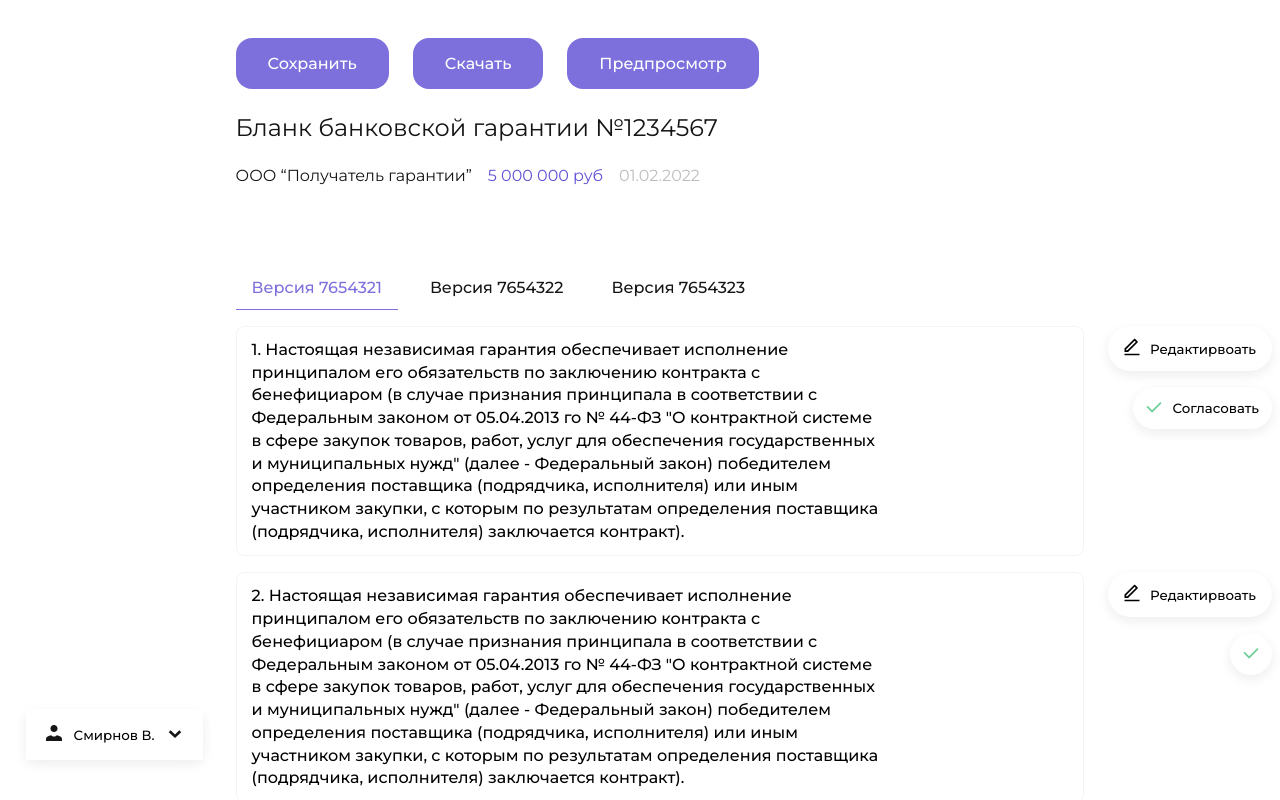
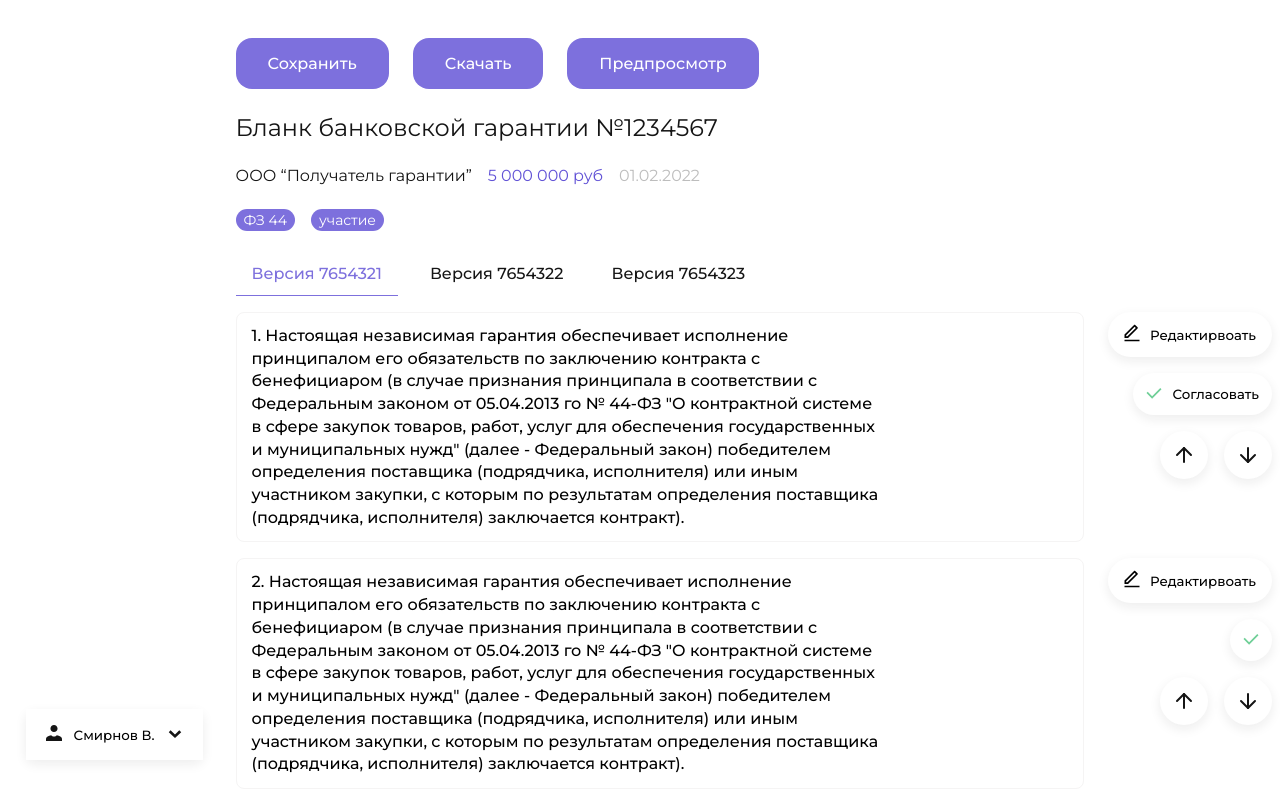
Before and after one commit to realNimur/mail_editor, a React (Create React App) app: page / in a window 1280 px wide. Shown: the top 800 px of the page. Built offline with nearby package versions, Linux system fonts and the light colour scheme.

Commit message:
add order buttons

```diff
--- a/package.json
+++ b/package.json
@@ -1,6 +1,7 @@
 {
   "name": "mail_editor",
   "version": "0.1.0",
+  "homepage": "https://realNimur.github.io/mail_editor",
   "private": true,
   "dependencies": {
     "react": "^18.2.0",
@@ -12,7 +13,9 @@
   "scripts": {
     "start": "react-scripts start",
     "build": "react-scripts build",
-    "eject": "react-scripts eject"
+    "eject": "react-scripts eject",
+    "predeploy": "npm run build",
+    "deploy": "gh-pages -d build"
   },
   "browserslist": {
     "production": [
@@ -27,6 +30,7 @@
     ]
   },
   "devDependencies": {
+    "gh-pages": "^4.0.0",
     "prettier": "2.7.1"
   }
 }
--- a/src/App.js
+++ b/src/App.js
@@ -29,6 +29,38 @@ function App() {
     alert(JSON.stringify(sectionList));
   };
 
+  const upInOrder = (id) => {
+    const from = sectionList.findIndex((item) => item.id === id);
+    const to = from + 1;
+    if (to === sectionList.length) return;
+    const array = [...sectionList];
+    const target = array[from];
+
+    for (let k = from; k !== to; k += 1) {
+      array[k] = array[k + 1];
+    }
+
+    array[to] = target;
+
+    setSectionList(array);
+  };
+
+  const downInOrder = (id) => {
+    const from = sectionList.findIndex((item) => item.id === id);
+    const to = from - 1;
+    if (from === 0) return;
+    const array = [...sectionList];
+    const target = array[from];
+
+    for (let k = from; k !== to; k += -1) {
+      array[k] = array[k - 1];
+    }
+
+    array[to] = target;
+
+    setSectionList(array);
+  };
+
   return (
     <div className="app">
       <NavigationButton />
@@ -37,7 +69,12 @@ function App() {
           <Header sendData={sendData} />
           <Tabs />
         </div>
-        <Section sectionList={sectionList} setSectionList={setSectionList} />
+        <Section
+          sectionList={sectionList}
+          setSectionList={setSectionList}
+          upInOrder={upInOrder}
+          downInOrder={downInOrder}
+        />
       </div>
     </div>
   );
--- a/src/App.scss
+++ b/src/App.scss
@@ -45,10 +45,13 @@
 
       .categories {
         margin-bottom: 5px;
+        display: flex;
 
         .category {
           margin-right: 16px;
           color: #ffff;
+          padding: 2px 8px;
+          background-color: #7d70dd;
           font-size: 14px;
           border-radius: 100px;
 
@@ -93,7 +96,7 @@
 
 .ql-container.ql-snow {
   height: 100% !important;
-  min-height: 110px !important;
+  min-height: 180px !important;
   border-bottom-left-radius: 8px !important;
   border-bottom-right-radius: 8px !important;
 }
--- a/src/components/ApproveButton/index.jsx
+++ b/src/components/ApproveButton/index.jsx
@@ -1,12 +1,13 @@
 import React from "react";
 import styles from "./styles.module.scss";
 
-const ApproveButton = ({ isApprove, setApprove }) => {
+const ApproveButton = ({ isApprove, setApprove, ...props }) => {
   return (
     <button
       type={"button"}
       className={styles.approve_button}
       onClick={() => setApprove(true)}
+      {...props}
     >
       <span>
         <svg
--- /dev/null
+++ b/src/components/OrderButtons/OrderButtons.jsx
@@ -0,0 +1,67 @@
+import React from "react";
+import styles from "./styles.module.scss";
+
+const OrderButtons = ({ id, upInOrder, downInOrder }) => {
+  return (
+    <div className={styles.wrapper}>
+      <button
+        type={"button"}
+        className={styles.button}
+        onClick={() => downInOrder(id)}
+      >
+        <svg
+          width="24"
+          height="24"
+          viewBox="0 0 24 24"
+          fill="none"
+          xmlns="http://www.w3.org/2000/svg"
+        >
+          <path
+            d="M12 19V5"
+            stroke="#151515"
+            strokeWidth="2"
+            strokeLinecap="round"
+            strokeLinejoin="round"
+          />
+          <path
+            d="M5 12L12 5L19 12"
+            stroke="#151515"
+            strokeWidth="2"
+            strokeLinecap="round"
+            strokeLinejoin="round"
+          />
+        </svg>
+      </button>
+      <button
+        type={"button"}
+        className={styles.button}
+        onClick={() => upInOrder(id)}
+      >
+        <svg
+          width="24"
+          height="24"
+          viewBox="0 0 24 24"
+          fill="none"
+          xmlns="http://www.w3.org/2000/svg"
+        >
+          <path
+            d="M12 5L12 19"
+            stroke="#151515"
+            strokeWidth="2"
+            strokeLinecap="round"
+            strokeLinejoin="round"
+          />
+          <path
+            d="M19 12L12 19L5 12"
+            stroke="#151515"
+            strokeWidth="2"
+            strokeLinecap="round"
+            strokeLinejoin="round"
+          />
+        </svg>
+      </button>
+    </div>
+  );
+};
+
+export default OrderButtons;
--- /dev/null
+++ b/src/components/OrderButtons/styles.module.scss
@@ -0,0 +1,22 @@
+.wrapper {
+  display: flex;
+}
+
+.button {
+  border: none;
+  outline: none !important;
+  width: 48px;
+  height: 48px;
+  border-radius: 50%;
+  background-color: #fff;
+  box-shadow: 0 4px 12px rgba(21, 21, 21, 0.08);
+  display: flex;
+  align-items: center;
+  justify-content: center;
+  margin-right: 16px;
+  cursor: pointer;
+
+  &:last-child {
+    margin-right: 0;
+  }
+}
--- a/src/components/Section/index.jsx
+++ b/src/components/Section/index.jsx
@@ -2,7 +2,7 @@ import React from "react";
 import SectionItem from "../SectionItem";
 import AddButton from "../AddButton";
 
-const Section = ({ sectionList, setSectionList }) => {
+const Section = ({ sectionList, setSectionList, upInOrder, downInOrder }) => {
   return (
     <div>
       <div>
@@ -18,10 +18,8 @@ const Section = ({ sectionList, setSectionList }) => {
           };
 
           const setApprove = () => {
-            console.log("123");
             const newState = [...sectionList];
             newState[currentElementId].isApprove = true;
-            console.log(currentElementId);
             setSectionList(newState);
           };
 
@@ -33,6 +31,8 @@ const Section = ({ sectionList, setSectionList }) => {
               isApprove={item.isApprove}
               setInfoText={setInfoText}
               setApprove={setApprove}
+              upInOrder={upInOrder}
+              downInOrder={downInOrder}
             />
           );
         })}
--- a/src/components/SectionItem/index.jsx
+++ b/src/components/SectionItem/index.jsx
@@ -5,8 +5,17 @@ import SaveButton from "../SaveButton";
 import "react-quill/dist/quill.snow.css";
 import styles from "./styles.module.scss";
 import Editor from "../Editor";
+import OrderButtons from "../OrderButtons/OrderButtons";
 
-const SectionItem = ({ id, infoText, setInfoText, isApprove, setApprove }) => {
+const SectionItem = ({
+  id,
+  infoText,
+  setInfoText,
+  isApprove,
+  setApprove,
+  upInOrder,
+  downInOrder,
+}) => {
   const [isEditMode, setEditMode] = useState(false);
 
   return (
@@ -26,7 +35,16 @@ const SectionItem = ({ id, infoText, setInfoText, isApprove, setApprove }) => {
               style={{ marginBottom: " 16px" }}
               onClick={() => setEditMode(true)}
             />
-            <ApproveButton isApprove={isApprove} setApprove={setApprove} />
+            <ApproveButton
+              isApprove={isApprove}
+              setApprove={setApprove}
+              style={{ marginBottom: " 16px" }}
+            />
+            <OrderButtons
+              id={id}
+              upInOrder={upInOrder}
+              downInOrder={downInOrder}
+            />
           </>
         )}
       </div>
```
Also changed, not shown: 2 other files (tests, documents, lock files or other folders).
